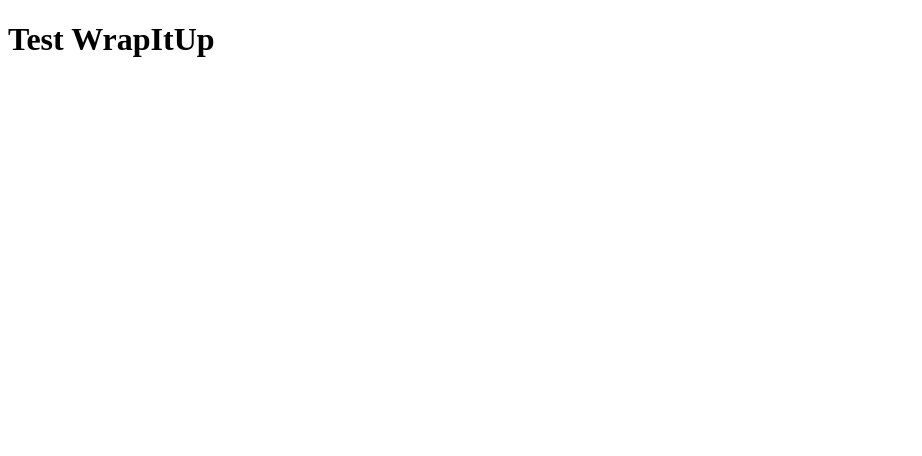
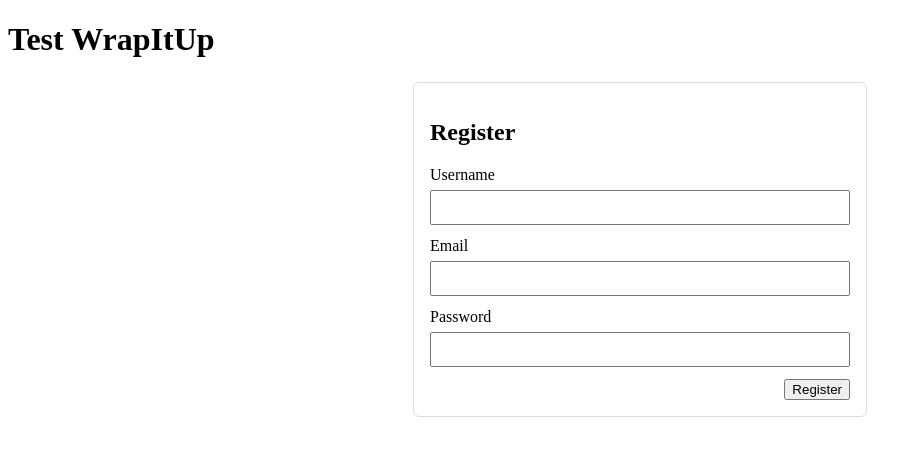
Before and after one commit to codeurjc-students/2025-WrapItUp-Planner, an Angular app in the folder frontend/WrapItUp-Planner/: page /register in a window 1280 px wide. Before the commit this address led to /. Shown: the top 456 px of the page, without its empty margins (0-922 px from the left). Built offline with nearby package versions, Linux system fonts and the light colour scheme.

Commit message:
partial login frontend

```diff
--- a/frontend/WrapItUp-Planner/src/app/app.module.ts
+++ b/frontend/WrapItUp-Planner/src/app/app.module.ts
@@ -6,6 +6,9 @@ import { RouterModule } from '@angular/router';
 import { AppComponent } from './app.component';
 import { AINoteDetailComponent } from './components/notes-details.component';
 import { AINoteService } from './services/ainote.service';
+import { LoginComponent } from './components/auth/login.component';
+import { RegisterComponent } from './components/auth/register.component';
+import { AuthService } from './services/auth.service';
 import { routes } from './app.routes';
 
 
@@ -14,6 +17,8 @@ import { routes } from './app.routes';
   declarations: [
     AppComponent,
     AINoteDetailComponent
+    , LoginComponent
+    , RegisterComponent
   ],
   imports: [
     BrowserModule,
@@ -21,7 +26,7 @@ import { routes } from './app.routes';
     HttpClientModule,
     RouterModule.forRoot(routes)
   ],
-  providers: [AINoteService],
+  providers: [AINoteService, AuthService],
   bootstrap: [AppComponent]
 })
 export class AppModule { }
--- a/frontend/WrapItUp-Planner/src/app/app.routes.ts
+++ b/frontend/WrapItUp-Planner/src/app/app.routes.ts
@@ -2,10 +2,14 @@ import { RouterModule, Routes } from '@angular/router';
 import { AINoteDetailComponent } from './components/notes-details.component';
 import { NgModule } from '@angular/core';
 import { FormsModule } from '@angular/forms';
+import { LoginComponent } from './components/auth/login.component';
+import { RegisterComponent } from './components/auth/register.component';
 
 
 export const routes: Routes = [
     { path: 'notes/:id', component: AINoteDetailComponent }
+  , { path: 'login', component: LoginComponent }
+  , { path: 'register', component: RegisterComponent }
 ];
 
 @NgModule({
--- /dev/null
+++ b/frontend/WrapItUp-Planner/src/app/components/auth/login.component.css
@@ -0,0 +1,12 @@
+.auth-card {
+  max-width: 360px;
+  margin: 24px auto;
+  padding: 16px;
+  border: 1px solid #ddd;
+  border-radius: 6px;
+  background: #fff;
+}
+.auth-card h2 { margin-top: 0; }
+.auth-card input { width: 100%; padding: 8px; margin: 6px 0 12px; box-sizing: border-box; }
+.actions { text-align: right; }
+.error { color: #b00020; margin-top: 8px; }
--- /dev/null
+++ b/frontend/WrapItUp-Planner/src/app/components/auth/login.component.html
@@ -0,0 +1,17 @@
+<div class="auth-card">
+  <h2>Login</h2>
+  <form (ngSubmit)="onSubmit()">
+    <div>
+      <label for="username">Username</label>
+      <input id="username" name="username" [(ngModel)]="username" required />
+    </div>
+    <div>
+      <label for="password">Password</label>
+      <input id="password" name="password" type="password" [(ngModel)]="password" required />
+    </div>
+    <div class="actions">
+      <button type="submit">Login</button>
+    </div>
+    <div class="error" *ngIf="error">{{ error }}</div>
+  </form>
+</div>
--- /dev/null
+++ b/frontend/WrapItUp-Planner/src/app/components/auth/login.component.ts
@@ -0,0 +1,33 @@
+import { Component } from '@angular/core';
+import { AuthService } from '../../services/auth.service';
+
+@Component({
+  selector: 'app-login',
+  templateUrl: './login.component.html',
+  styleUrls: ['./login.component.css']
+})
+export class LoginComponent {
+  username = '';
+  password = '';
+  error: string | null = null;
+
+  constructor(private authService: AuthService) { }
+
+  onSubmit(): void {
+    this.error = null;
+    this.authService.login(this.username, this.password).subscribe({
+      next: (res) => {
+        // if server returns status field
+        if (res && res.status && res.status !== 'SUCCESS') {
+          this.error = res.message || 'Login failed';
+          return;
+        }
+        // navigate or update UI as needed
+        window.location.reload();
+      },
+      error: (err) => {
+        this.error = err?.error?.message || 'Login error';
+      }
+    });
+  }
+}
--- /dev/null
+++ b/frontend/WrapItUp-Planner/src/app/components/auth/register.component.css
@@ -0,0 +1,5 @@
+.auth-card { max-width: 420px; margin: 24px auto; padding: 16px; border: 1px solid #ddd; border-radius: 6px; background: #fff; }
+.auth-card input { width: 100%; padding: 8px; margin: 6px 0 12px; box-sizing: border-box; }
+.actions { text-align: right; }
+.message { color: #00695c; margin-top: 8px; }
+.error { color: #b00020; margin-top: 8px; }
--- /dev/null
+++ b/frontend/WrapItUp-Planner/src/app/components/auth/register.component.html
@@ -0,0 +1,22 @@
+<div class="auth-card">
+  <h2>Register</h2>
+  <form (ngSubmit)="onSubmit()">
+    <div>
+      <label for="username">Username</label>
+      <input id="username" name="username" [(ngModel)]="model.username" required />
+    </div>
+    <div>
+      <label for="email">Email</label>
+      <input id="email" name="email" type="email" [(ngModel)]="model.email" required />
+    </div>
+    <div>
+      <label for="password">Password</label>
+      <input id="password" name="password" type="password" [(ngModel)]="model.password" required />
+    </div>
+    <div class="actions">
+      <button type="submit">Register</button>
+    </div>
+    <div class="message" *ngIf="message">{{ message }}</div>
+    <div class="error" *ngIf="error">{{ error }}</div>
+  </form>
+</div>
--- /dev/null
+++ b/frontend/WrapItUp-Planner/src/app/components/auth/register.component.ts
@@ -0,0 +1,29 @@
+import { Component } from '@angular/core';
+import { AuthService } from '../../services/auth.service';
+import { UserModelDTO } from '../../dtos/user.dto';
+
+@Component({
+  selector: 'app-register',
+  templateUrl: './register.component.html',
+  styleUrls: ['./register.component.css']
+})
+export class RegisterComponent {
+  model: UserModelDTO = { username: '', email: '', password: '' };
+  message: string | null = null;
+  error: string | null = null;
+
+  constructor(private authService: AuthService) { }
+
+  onSubmit(): void {
+    this.error = null;
+    this.message = null;
+    this.authService.register(this.model).subscribe({
+      next: (res) => {
+        this.message = res?.message || 'Registered successfully';
+      },
+      error: (err) => {
+        this.error = err?.error?.error || err?.error?.message || 'Register error';
+      }
+    });
+  }
+}
--- /dev/null
+++ b/frontend/WrapItUp-Planner/src/app/services/auth.service.ts
@@ -0,0 +1,37 @@
+import { Injectable } from '@angular/core';
+import { HttpClient, HttpHeaders } from '@angular/common/http';
+import { Observable } from 'rxjs';
+import { UserModelDTO } from '../dtos/user.dto';
+
+@Injectable({
+  providedIn: 'root'
+})
+export class AuthService {
+
+  // Direct backend URL on HTTPS port 443 for testing
+  private baseUrl = 'https://localhost:443/api/v1/auth';
+
+  constructor(private http: HttpClient) { }
+
+  register(user: UserModelDTO): Observable<any> {
+    const headers = new HttpHeaders({ 'Content-Type': 'application/json' });
+    // include credentials in case backend expects cookies or sessions
+    return this.http.post(`${this.baseUrl}/user`, user, { headers, observe: 'body', withCredentials: true });
+  }
+
+  login(username: string, password: string): Observable<any> {
+    const headers = new HttpHeaders({ 'Content-Type': 'application/json' });
+    const body = { username, password };
+    // server writes tokens to cookies; we just return the response body
+    return this.http.post(`${this.baseUrl}/login`, body, { headers, observe: 'body', withCredentials: true });
+  }
+
+  logout(): Observable<any> {
+    return this.http.post(`${this.baseUrl}/logout`, {}, { withCredentials: true });
+  }
+
+  refresh(refreshToken?: string): Observable<any> {
+    // refresh token cookie is sent automatically if present; optionally include token explicitly
+    return this.http.post(`${this.baseUrl}/refresh`, {}, { withCredentials: true });
+  }
+}
```
Also changed, not shown: frontend/WrapItUp-Planner/src/app/dtos/user.dto.ts (added, +8 -0 lines).
